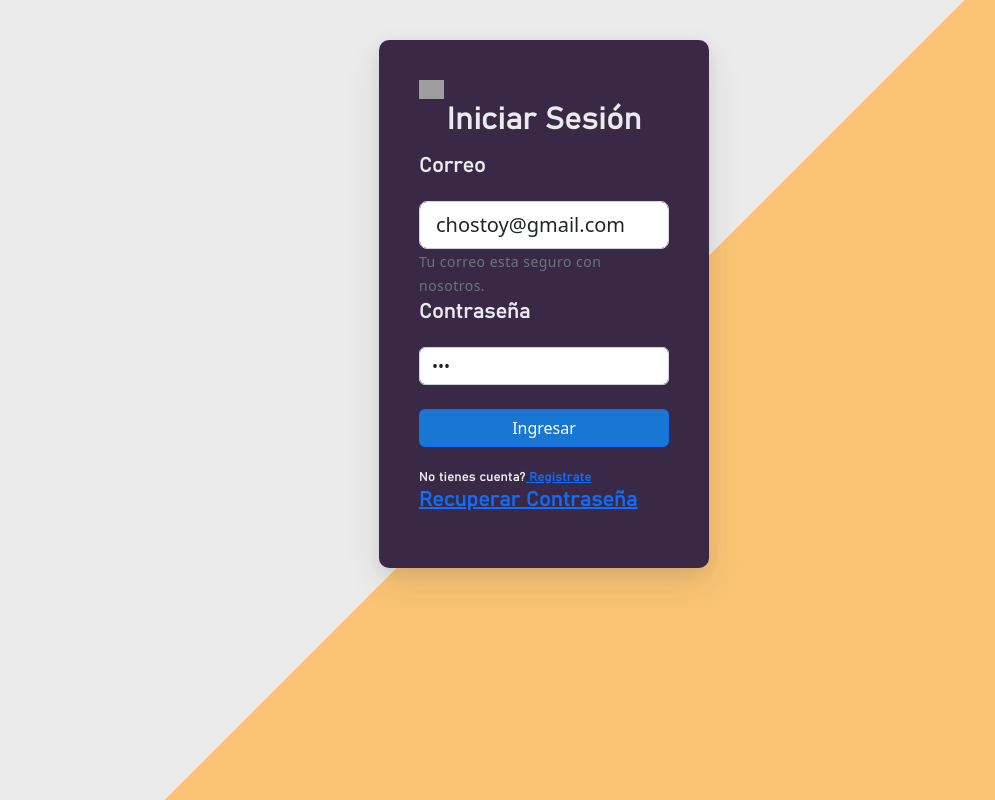
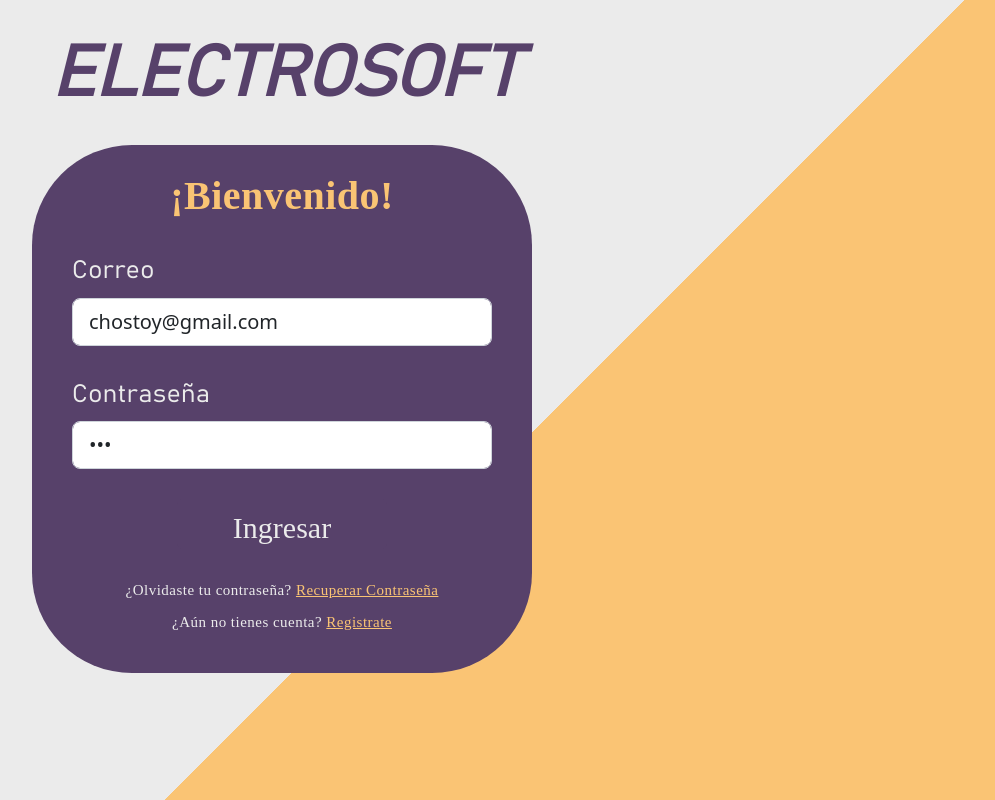
Before and after one commit to tsubakijuju13/Api_electrosoft, a React (Create React App) app in the folder frontend/: page / in a window 1280 px wide. Shown: the whole page, without its empty margins (96-1091 px from the left). Built offline with nearby package versions, Linux system fonts and the light colour scheme; grey boxes are pictures that could not be loaded; a web font is replaced by a local one.

Commit message:
styled login

```diff
--- a/frontend/src/App.js
+++ b/frontend/src/App.js
@@ -31,7 +31,7 @@ function App() {
         <Route path="/manager" element={<HomepageLayout><Manager/></HomepageLayout>} />
         <Route path="/admin" element={<HomepageLayout><FormularioRegistroAdmin /></HomepageLayout>} />
         <Route path="/client" element={<HomepageLayout><Client /></HomepageLayout>} />
-        <Route path="/RecoveryPass" element={<RecoveryPassword />} />
+        <Route path="/recover" element={<RecoveryPassword />} />
         <Route path="/operator" element={<HomepageLayout><Operator/></HomepageLayout>} />
 
       </Routes>
--- a/frontend/src/assets/styles/login.css
+++ b/frontend/src/assets/styles/login.css
@@ -1,16 +1,17 @@
+@import url('./variables.css');
+
 #main-container {
   place-items: center center;
 }
 
-#sign-in-form {
-  max-width: 330px;
 
-}
-
-
-.fondo {
-background: linear-gradient( -45deg, #fac474, #fac474 49%, #ebebeb 49%, #ebebeb 51%, #ebebeb 51% );
-  background-color: #fac474;
+.background {
+  background: linear-gradient(-45deg,
+      var(--light-yellow),
+      var(--light-yellow) 49%,
+      var(--light-grey) 49%,
+      var(--light-grey) 51%,
+      var(--light-grey) 51%);
   background-repeat: no-repeat;
   background-size: cover;
   background-position: center;
@@ -22,46 +23,92 @@ background: linear-gradient( -45deg, #fac474, #fac474 49%, #ebebeb 49%, #ebebeb
 }
 
 
+/* text */
+.form-text {
+  color: var(--light-grey);
+  font-family: var(--default-font-regular);
+  font-size: 25px;
+  text-align: center;
+  margin-top: 30px;
+}
 
-.logo {
-  width: 50%;
-  height: 50%;
+.subtext {
+  color: var(--light-grey);
+  font-size: 15px;
+  font-family: var(--default-font-light);
+  align-self: center;
+  text-align: center;
   margin-bottom: 10px;
 }
 
+.link {
+  color: var(--light-yellow);
+}
 
-.subtexto {
-  color: #ebebeb;
-  font-size: 12px;
+.text-container {
+  display: flex;
+  flex-direction: column;
+  justify-content: center;
+  align-items: center;
+  margin-top: 30px;
+}
+
+.form-title {
+  color: var(--light-yellow);
+  font-family: var(--default-font-bold);
+  font-size: 40px;
   font-weight: bold;
   text-align: center;
-  margin-bottom: 20px;
+  margin-bottom: 15px;
+
 }
 
+.electrosoft-title {
+  color: var(--purple);
+  font-family: var(--default-font-bold);
+  font-size: 70px;
+  font-weight: bold;
+  font-style: italic;
+  text-align: left;
+  margin-left: 10vw;
+  padding: 20px;
+}
 
-.texto {
-  color: #ebebeb;
-  font-size: 20px;
-  font-weight: bold;
+/* form */
+.form-container {
+  background-color: var(--purple);
+  border-radius: 100px;
+  padding-top: 40px;
+  padding-bottom: 30px;
+  padding-left: 40px;
+  padding-right: 40px;
+  width: 500px;
+  margin-left: 10vw;
+  justify-content: center;
+}
+
+.form {
+  width: 100%;
+  margin: 0 auto;
+}
+
+.formulario-usuario {
+  background-color: #ebebeb;
+  font-size: 15px;
+  font-weight: normal;
   text-align: center;
   margin-bottom: 20px;
+  align-items: center;
 }
 
-
-.titulo {
-  color: #ebebeb;
+.submit-button {
+  background-color: var(--purple);
+  color: var(--light-grey);
+  font-family: var(--default-font-bold);
   font-size: 30px;
-  font-weight: bold;
   text-align: center;
-  margin-bottom: 20px;
-
+  width: 50%;
+  height: 50px;
+  border: none;
+  outline: none;
 }
-.formulario {
-background-color: #392947;
-border-radius: 10px;
-box-shadow: 0 15px 35px rgba(50, 50, 93, 0.1), 0 5px 15px rgba(0, 0, 0, 0.07);
-padding: 40px;
-max-width: 80vh;
-margin: 40px auto;
-
-}
--- a/frontend/src/common/sidebar.jsx
+++ b/frontend/src/common/sidebar.jsx
@@ -1,5 +1,4 @@
 import React from "react";
-import CloseButton from "./closebutton";
 import { Link } from "react-router-dom";
 
 const Sidebar = () => {
--- a/frontend/src/components/Client/Client.jsx
+++ b/frontend/src/components/Client/Client.jsx
@@ -3,7 +3,6 @@ import React from "react";
 import Card from 'react-bootstrap/Card';
 import Row from "react-bootstrap/esm/Row";
 import Col from "react-bootstrap/esm/Col";
-import Container from "react-bootstrap/esm/Container";
 
 //Styles
 import ".//../../assets/styles/content.css";
--- a/frontend/src/components/Login/Login.css
+++ /dev/null
@@ -1,67 +0,0 @@
-#main-container {
-    place-items: center center;
-}
-
-#sign-in-form {
-    max-width: 330px;
-
-}
-
-
-.fondo {
-  background: linear-gradient( -45deg, #fac474, #fac474 49%, #ebebeb 49%, #ebebeb 51%, #ebebeb 51% );
-    background-color: #fac474;
-    background-repeat: no-repeat;
-    background-size: cover;
-    background-position: center;
-    height: 100vh;
-    width: 100%;
-    position: absolute;
-    top: 0;
-    left: 0;
-}
-
-
-
-.logo {
-    width: 50%;
-    height: 50%;
-    margin-bottom: 10px;
-}
-
-
-.subtexto {
-    color: #ebebeb;
-    font-size: 12px;
-    font-weight: bold;
-    text-align: center;
-    margin-bottom: 20px;
-  }
-
-
-.texto {
-    color: #ebebeb;
-    font-size: 20px;
-    font-weight: bold;
-    text-align: center;
-    margin-bottom: 20px;
-  }
-
-
-  .titulo {
-    color: #ebebeb;
-    font-size: 30px;
-    font-weight: bold;
-    text-align: center;
-    margin-bottom: 20px;
-
-  }
-.formulario {
-  background-color: #392947;
-  border-radius: 10px;
-  box-shadow: 0 15px 35px rgba(50, 50, 93, 0.1), 0 5px 15px rgba(0, 0, 0, 0.07);
-  padding: 40px;
- max-width: 80vh;
-  margin: 40px auto;
-
-}
--- a/frontend/src/components/Login/Login.jsx
+++ b/frontend/src/components/Login/Login.jsx
@@ -10,8 +10,7 @@ import './/../../assets/styles/login.css';
 import Button from 'react-bootstrap/Button';
 import Form from 'react-bootstrap/Form';
 
-import 'bootstrap/dist/css/bootstrap.min.css';
-
+//<img className="logo" src={require("./../../imagenes/logo1.png")} alt="logo" />
 
 const Login = () => {
     const navigate = useNavigate();
@@ -35,7 +34,7 @@ const Login = () => {
             if (response.ok) {
                 let token = data.access;
                 const decodedToken = decodeToken(token);
-                const tokenisexpired = isExpired(token);
+                //const tokenisexpired = isExpired(token);
                 console.log(decodedToken);
                 console.log("Login successful");
                 setUser(initialState);
@@ -51,40 +50,39 @@ const Login = () => {
 
     return (
 
-        <div className="fondo">
-
-            <Form id="sign-in-form" className="formulario" onSubmit={handleSubmit}>
-
-                <img className="logo"
-                    src={require("./../../imagenes/logo1.png")} alt="logo" />
+        <div className="background">
+            <div className="electrosoft-title">
+                <span>ELECTROSOFT</span>
+            </div>
 
 
-                <h1 class="titulo" >Iniciar Sesión</h1>
+            <div className="form-container">
+                <Form id="sign-in-form" className="form" onSubmit={handleSubmit}>
+
+                    <h1 class="form-title" >¡Bienvenido!</h1>
 
                     <Form.Group controlId="formBasicEmail">
-                    <Form.Label className="texto">Correo</Form.Label>
+                        <Form.Label className="form-text">Correo</Form.Label>
                         <Form.Control type="text" size="lg" placeholder="Ingresar Correo" name="username" value={user.username} onChange={handleInputChange} className="position-relative" />
-                    <Form.Text className="text-muted">
-                        Tu correo esta seguro con nosotros.
-                    </Form.Text>
                     </Form.Group>
 
                     <Form.Group className="mb-4" controlId="formBasicPassword">
-                    <Form.Label className="texto" >Contraseña</Form.Label>
-                    <Form.Control type="password" placeholder="Ingrese Su Contraseña" name="password" value={user.password} onChange={handleInputChange} />
+                        <Form.Label className="form-text" >Contraseña</Form.Label>
+                        <Form.Control type="password" size="lg" placeholder="Ingrese Su Contraseña" name="password" value={user.password} onChange={handleInputChange} />
                     </Form.Group>
 
-                <div class="d-grid">
-                    <Button variant="primary" type="submit" class="btn btn-primary">Ingresar</Button>
+                    <div class="d-grid" className="text-container">
+                        <Button variant="outline-warning" type="submit" className="submit-button">Ingresar</Button>
                     </div>
 
-                <div class="my-3">
-                    <span className="subtexto" >No tienes cuenta?<a href="/Signup"> Registrate</a></span>
-                    <br />
-                    <span className="texto" ><a href="a"> Recuperar Contraseña</a></span>
+                    <div class="my-3" className="text-container">
+                        <span className="subtext">¿Olvidaste tu contraseña? <a className="subtext link" href="a">Recuperar Contraseña</a></span>
+                        <span className="subtext">¿Aún no tienes cuenta? <a className="subtext link" href="/signup">Registrate</a></span>
+
                     </div>
 
                 </Form>
+            </div>
         </div>
 
     )
--- a/frontend/src/components/Login/RecoveryPass.css
+++ b/frontend/src/components/Login/RecoveryPass.css
@@ -1,23 +1,5 @@
-.background {
-    background: linear-gradient(
-      -45deg,
-      #fac474,
-      #fac474 49%,
-      #ebebeb 49%,
-      #ebebeb 51%,
-      #ebebeb 51%
-    );
 
-background-repeat: no-repeat;
-background-size: cover;background-position: center;
-height: 100vh;
-width: 100%;
-position: absolute;
-top: 0;
-left: 0;
-}
-
-#recovery-form {
+.recovery-form {
     max-width: 70vw;
     margin-left: 20px;
     background-color: #392947;
@@ -41,12 +23,3 @@ left: 0;
     margin-top: auto;
     margin-bottom: auto;
   }
-
-  .form {
-    background-color: #ebebeb;
-    font-size: 15px;
-    font-weight: normal;
-    text-align: center;
-    margin-bottom: 20px;
-    align-items: center;
-  }
--- a/frontend/src/components/Login/RecoveryPass.jsx
+++ b/frontend/src/components/Login/RecoveryPass.jsx
@@ -1,6 +1,5 @@
 import React, { useState } from "react";
 import Button from "react-bootstrap/Button";
-import Col from "react-bootstrap/Col";
 import Form from "react-bootstrap/Form";
 import Row from "react-bootstrap/Row";
 import "./RecoveryPass.css";
--- a/frontend/src/components/Login/Signup.css
+++ b/frontend/src/components/Login/Signup.css
@@ -44,12 +44,3 @@
   margin-top: auto;
   margin-bottom: auto;
 }
-
-.form {
-  background-color: #ebebeb;
-  font-size: 15px;
-  font-weight: normal;
-  text-align: center;
-  margin-bottom: 20px;
-  align-items: center;
-}
--- a/frontend/src/components/Login/Signup.jsx
+++ b/frontend/src/components/Login/Signup.jsx
@@ -7,7 +7,6 @@ import "./Signup.css";
 import { useNavigate } from "react-router-dom";
 import { isExpired, decodeToken } from "react-jwt";
 import * as LoginAPI from "./LoginAPI";
-import {useRef} from 'react';
 
 //Styles
 import './/../../assets/styles/login.css';
@@ -30,13 +29,6 @@ const FormularioRegistroAdmin = () => {
       setUser({ ...user, [event.target.name]: event.target.value });
   };
 
-  const inputRef = useRef(null);
-
-  function handleClick() {
-    console.log(inputRef.current.value);
-  }
-
-
   const handleSubmit = async (event) => {
       event.preventDefault();
       try {
@@ -48,7 +40,7 @@ const FormularioRegistroAdmin = () => {
           if (response.ok) {
               let token = data.access;
               const decodedToken = decodeToken(token);
-              const tokenisexpired = isExpired(token);
+              //const tokenisexpired = isExpired(token);
               console.log(decodedToken);
               console.log("register successful");
               setUser(initialState);
```
Lines whose indentation alone changed are shown as unchanged.
